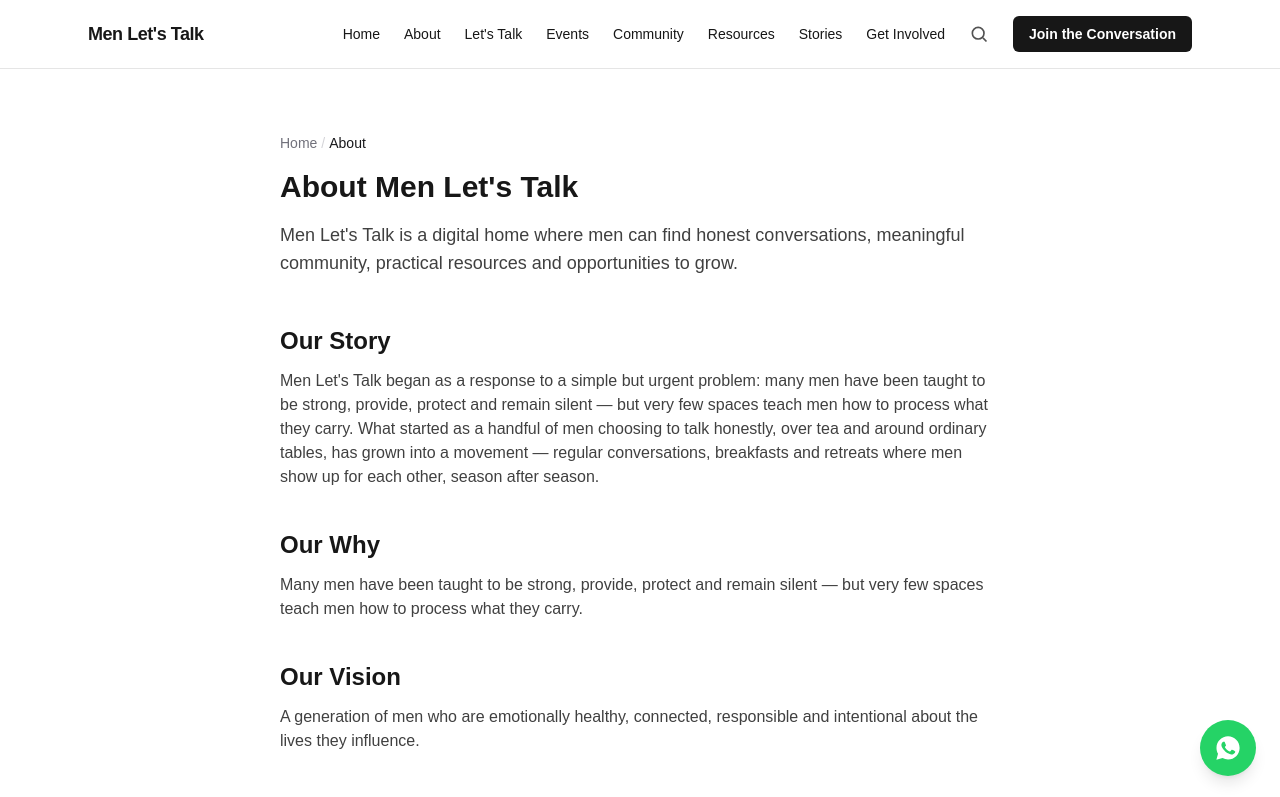
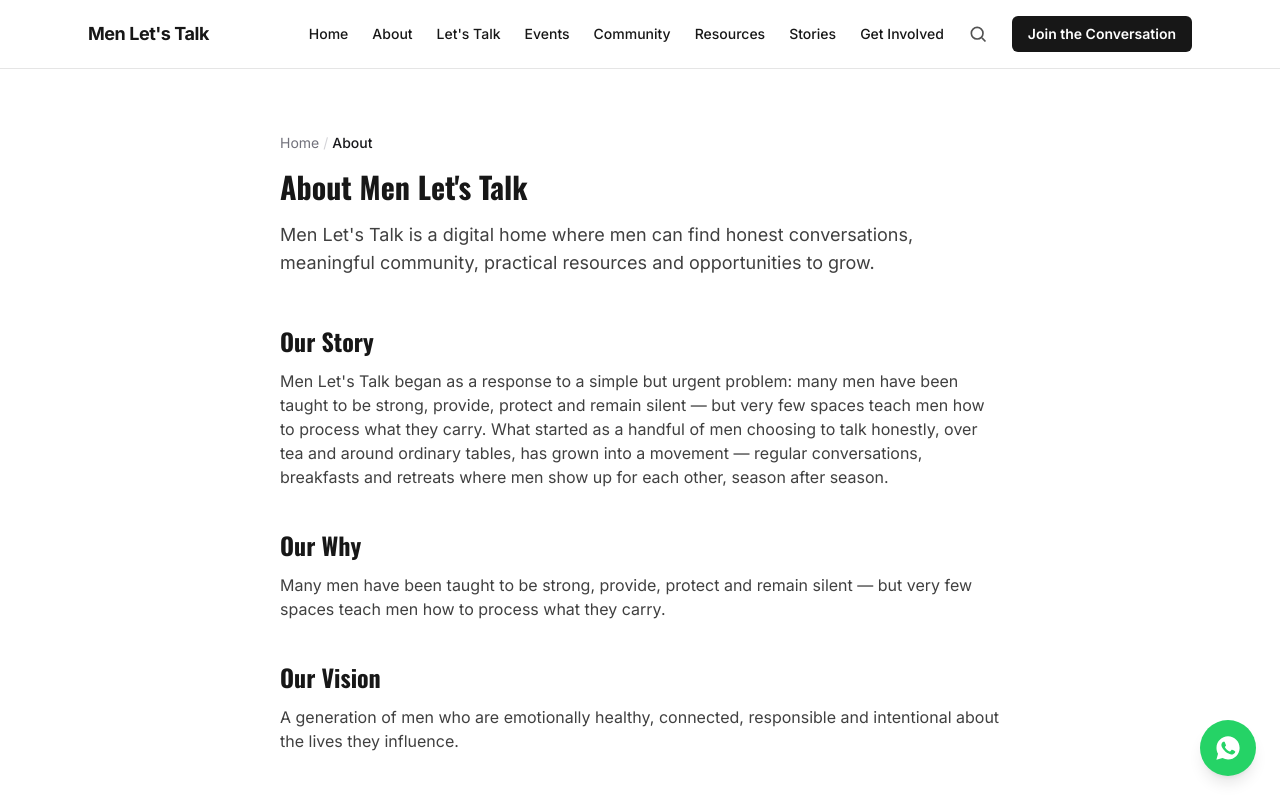
Before and after one commit to ericgitonga/men-lets-talk, a Next.js app: page /about in a window 1280 px wide. Shown: the top 797 px of the page. Built offline with nearby package versions, Linux system fonts and the light colour scheme.

Commit message:
Wire real headline + body typography sitewide (v0.26.0, closes #20) (#92)
Oswald (bold/condensed) for headings and pull-quotes, Inter for body copy —
replacing an unused Geist load and a body tag hardcoded to plain Arial.

```diff
--- a/package.json
+++ b/package.json
@@ -1,6 +1,6 @@
 {
   "name": "men-lets-talk",
-  "version": "0.25.1",
+  "version": "0.26.0",
   "private": true,
   "scripts": {
     "dev": "next dev",
--- a/src/app/globals.css
+++ b/src/app/globals.css
@@ -9,8 +9,8 @@
 @theme inline {
   --color-background: var(--background);
   --color-foreground: var(--foreground);
-  --font-sans: var(--font-geist-sans);
-  --font-mono: var(--font-geist-mono);
+  --font-sans: var(--font-body);
+  --font-headline: var(--font-headline);
 }
 
 /* This site has one intentional light theme (per the brief — no dark-mode design has been
@@ -22,5 +22,14 @@
 body {
   background: var(--background);
   color: var(--foreground);
-  font-family: Arial, Helvetica, sans-serif;
+  font-family: var(--font-body), Arial, Helvetica, sans-serif;
 }
+
+/* Brief section 20 (TYPOGRAPHY, #20): headings get the bold headline face sitewide, applied
+   once here rather than a font-headline utility class on every h1/h2/h3 across every page.
+   The "signature statement" pull-quotes (about/get-involved/talk/stories/home) are headline-
+   style callouts, not body copy, so they take the same face via their shared data-testid. */
+h1, h2, h3, h4, h5, h6, [data-testid="signature-statement"] {
+  font-family: var(--font-headline), Arial, Helvetica, sans-serif;
+  font-weight: 700;
+}
--- a/src/app/layout.tsx
+++ b/src/app/layout.tsx
@@ -1,5 +1,5 @@
 import type { Metadata } from "next";
-import { Geist, Geist_Mono } from "next/font/google";
+import { Oswald, Inter } from "next/font/google";
 import { Analytics } from "@vercel/analytics/next";
 import { SpeedInsights } from "@vercel/speed-insights/next";
 import { Header } from "@/components/Header";
@@ -7,13 +7,18 @@ import { Footer } from "@/components/Footer";
 import { WhatsAppButton } from "@/components/WhatsAppButton";
 import "./globals.css";
 
-const geistSans = Geist({
-  variable: "--font-geist-sans",
+// Brief section 20 (TYPOGRAPHY): one bold/impactful headline font, one clean/readable body
+// font, nothing more (#20). Oswald's condensed weight carries the brief's own headline example
+// ("NO MAN SHOULD WALK ALONE") without tipping into a novelty display face; Inter stays out of
+// the way for body copy.
+const oswald = Oswald({
+  variable: "--font-headline",
   subsets: ["latin"],
+  weight: ["500", "600", "700"],
 });
 
-const geistMono = Geist_Mono({
-  variable: "--font-geist-mono",
+const inter = Inter({
+  variable: "--font-body",
   subsets: ["latin"],
 });
 
@@ -27,7 +32,7 @@ export default function RootLayout({ children }: LayoutProps<"/">) {
   return (
     <html
       lang="en"
-      className={`${geistSans.variable} ${geistMono.variable} h-full antialiased`}
+      className={`${oswald.variable} ${inter.variable} h-full antialiased`}
     >
       <body className="min-h-full flex flex-col">
         <Header />
```
Also changed, not shown: 2 other files (tests, documents, lock files or other folders).
